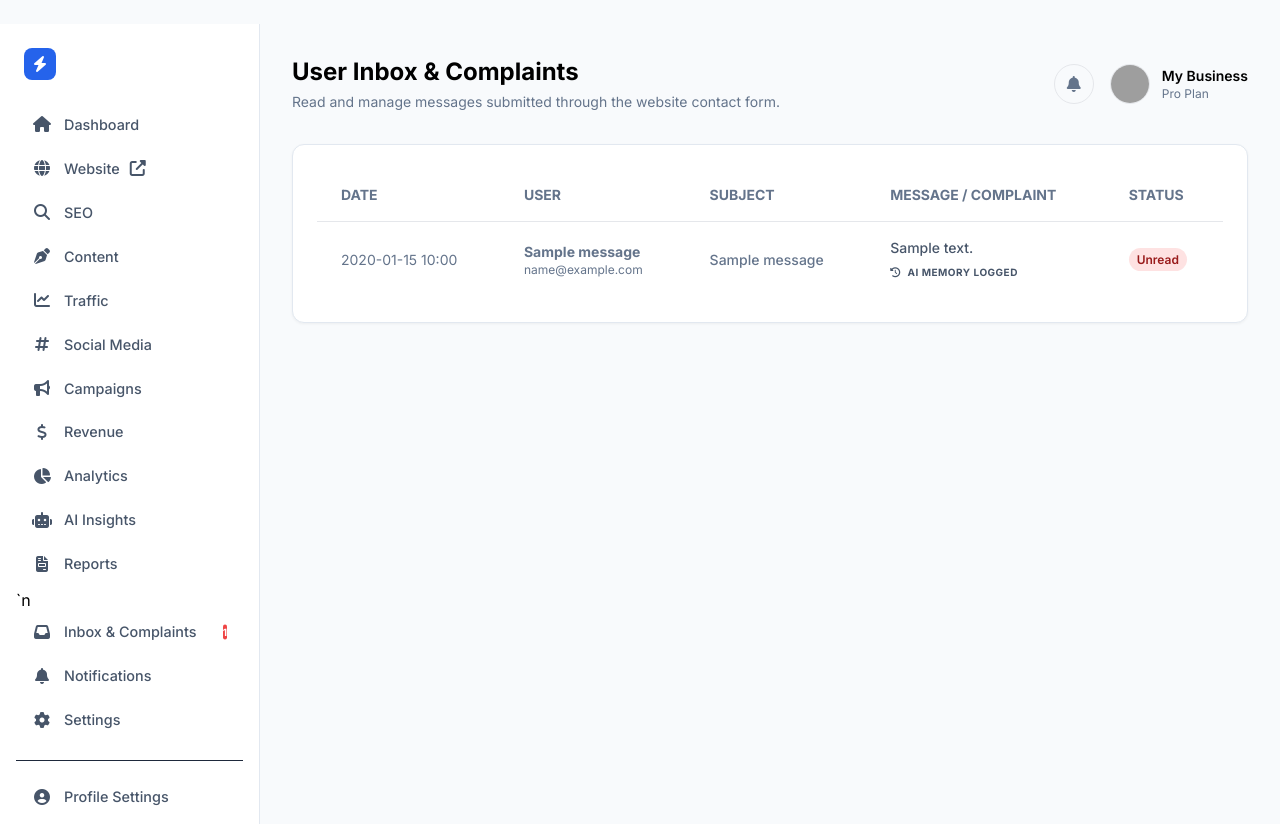
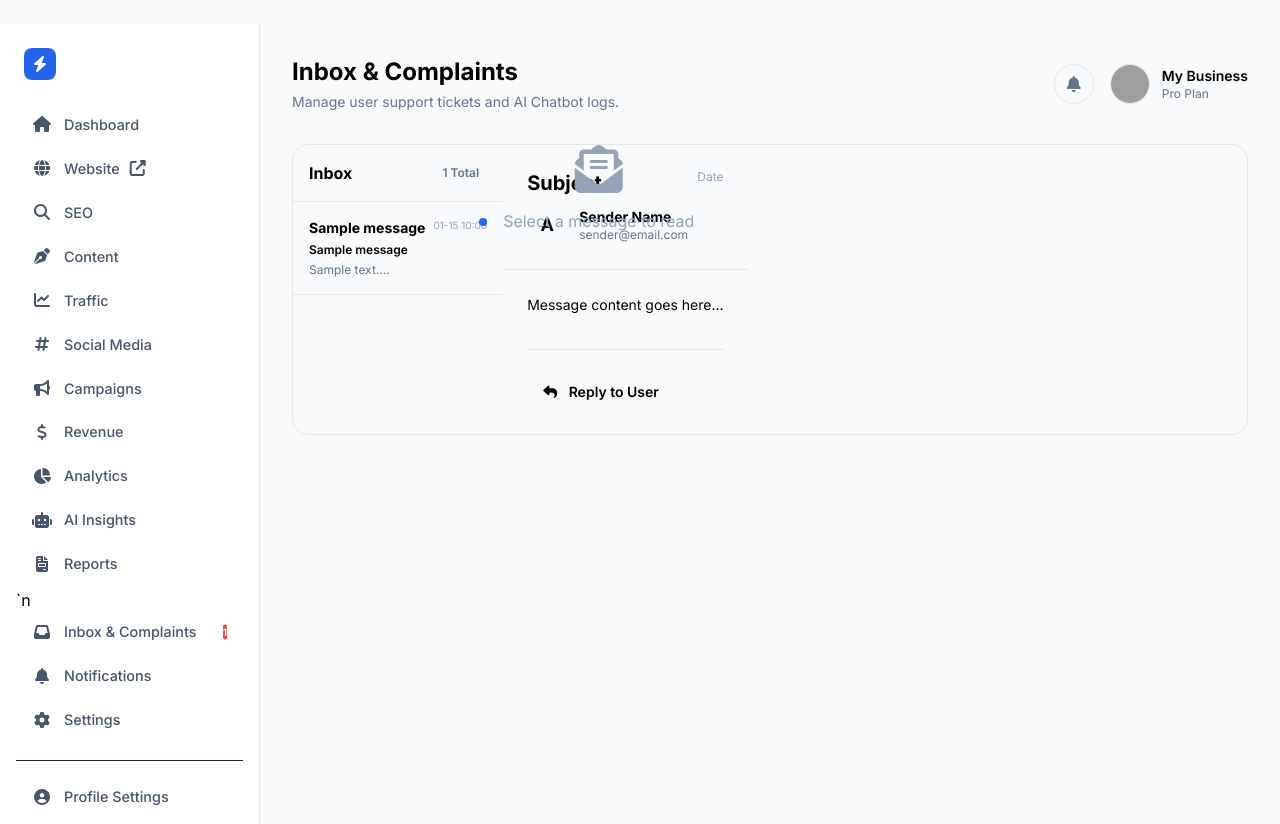
Before and after one commit to Alihussain121472/News-Agent, a Flask app: page /analytics/messages in a window 1280 px wide. Run offline with Flask 3, Linux system fonts and the light colour scheme; a user stored in the database is signed in; data comes from the database, SQL or seed files in the repository; tables that the repository leaves empty hold one stand-in row (values such as "Sample post"); parts of the project's set-up code (start-up, migrations or seed data) failed here and were passed over; grey boxes are pictures that could not be loaded.

Commit message:
feat: redesign admin inbox into interactive Gmail-style UI with read receipts

```diff
--- a/analytics_revenue_portal/routes.py
+++ b/analytics_revenue_portal/routes.py
@@ -139,3 +139,10 @@ def notifications():
 def unread_count():
     db = NewsDatabase()
     return jsonify({'count': db.get_unread_message_count()})
+
+@analytics_bp.route('/api/messages/<int:msg_id>/read', methods=['POST'])
+@admin_required
+def mark_msg_read(msg_id):
+    db = NewsDatabase()
+    db.mark_message_read(msg_id)
+    return jsonify({'status': 'success'})
--- a/analytics_revenue_portal/templates/messages.html
+++ b/analytics_revenue_portal/templates/messages.html
@@ -1,49 +1,121 @@
 {% extends "base_saas.html" %}
 {% block title %}User Inbox - Nova OS{% endblock %}
-{% block page_title %}User Inbox & Complaints{% endblock %}
-{% block page_subtitle %}Read and manage messages submitted through the website contact form.{% endblock %}
+{% block page_title %}Inbox & Complaints{% endblock %}
+{% block page_subtitle %}Manage user support tickets and AI Chatbot logs.{% endblock %}
 
 {% block content %}
-<div class="kpi-card mb-8 p-0 overflow-hidden">
-  <div class="overflow-x-auto">
-    <table class="w-full text-left text-sm text-slate-500">
-      <thead class="bg-slate-50 text-slate-700 uppercase border-b border-slate-200">
-        <tr>
-          <th class="px-6 py-4">Date</th>
-          <th class="px-6 py-4">User</th>
-          <th class="px-6 py-4">Subject</th>
-          <th class="px-6 py-4">Message / Complaint</th>
-          <th class="px-6 py-4">Status</th>
-        </tr>
-      </thead>
-      <tbody class="divide-y divide-slate-100">
-        {% for msg in messages %}
-        <tr class="hover:bg-slate-50 transition">
-          <td class="px-6 py-4 whitespace-nowrap">{{ msg.submitted_at[:16] }}</td>
-          <td class="px-6 py-4">
-            <div class="font-bold text-slate-900">{{ msg.name }}</div>
-            <div class="text-xs text-blue-600">{{ msg.email }}</div>
-          </td>
-          <td class="px-6 py-4 font-medium text-slate-700">{{ msg.subject }}</td>
-          <td class="px-6 py-4 text-slate-600 max-w-md"><div class="font-medium text-slate-900 mb-1" title="{{ msg.message }}">{{ msg.message }}</div><div class="text-[10px] text-blue-500 font-bold uppercase tracking-wider"><i class="fas fa-history mr-1"></i> AI Memory logged</div></td>
-          <td class="px-6 py-4">
-            {% if msg.status == 'new' %}
-              <span class="badge badge-red">Unread</span>
+<div class="h-[75vh] flex rounded-2xl border border-slate-200 overflow-hidden bg-white shadow-sm">
+
+    <!-- Left Column: Message List -->
+    <div class="w-1/3 border-r border-slate-200 bg-slate-50 flex flex-col h-full">
+        <div class="p-4 border-b border-slate-200 bg-white flex justify-between items-center">
+            <h3 class="font-bold text-slate-800">Inbox</h3>
+            <span class="text-xs font-semibold text-slate-500 bg-slate-100 px-2 py-1 rounded-md">{{ messages|length }} Total</span>
+        </div>
+
+        <div class="flex-1 overflow-y-auto" id="message-list">
+            {% for msg in messages %}
+            <div class="msg-item p-4 border-b border-slate-100 cursor-pointer hover:bg-blue-50 transition relative {% if msg.status == 'new' %}bg-white border-l-4 border-l-blue-600{% else %}bg-slate-50 opacity-80{% endif %}"
+                 onclick="openMessage({{ msg.id }}, '{{ msg.name|e }}', '{{ msg.email|e }}', '{{ msg.subject|e }}', '{{ msg.submitted_at|e }}', this)"
+                 data-id="{{ msg.id }}"
+                 data-content="{{ msg.message|e }}">
+
+                <div class="flex justify-between items-start mb-1">
+                    <span class="font-bold text-sm {% if msg.status == 'new' %}text-slate-900{% else %}text-slate-700{% endif %} truncate">{{ msg.name }}</span>
+                    <span class="text-[10px] text-slate-400 whitespace-nowrap ml-2">{{ msg.submitted_at[5:16] }}</span>
+                </div>
+                <div class="text-xs font-semibold text-slate-800 truncate mb-1">{{ msg.subject }}</div>
+                <div class="text-xs text-slate-500 truncate">{{ msg.message[:60] }}...</div>
+
+                {% if msg.status == 'new' %}
+                <div class="absolute top-4 right-4 w-2 h-2 bg-blue-600 rounded-full unread-dot"></div>
+                {% endif %}
+            </div>
             {% else %}
-              <span class="badge badge-green">Resolved</span>
-            {% endif %}
-          </td>
-        </tr>
-        {% else %}
-        <tr>
-          <td colspan="5" class="px-6 py-12 text-center text-slate-500">
-            <i class="fas fa-inbox text-4xl text-slate-300 mb-3"></i>
-            <p>Your inbox is empty. No complaints or messages yet!</p>
-          </td>
-        </tr>
-        {% endfor %}
-      </tbody>
-    </table>
-  </div>
+            <div class="p-8 text-center text-slate-400">
+                <i class="fas fa-inbox text-4xl mb-3 opacity-50"></i>
+                <p class="text-sm">Your inbox is empty.</p>
+            </div>
+            {% endfor %}
+        </div>
+    </div>
+
+    <!-- Right Column: Message View -->
+    <div class="w-2/3 bg-white flex flex-col h-full relative" id="message-view">
+        <!-- Empty State -->
+        <div id="empty-state" class="absolute inset-0 flex flex-col items-center justify-center text-slate-400 bg-slate-50 z-10">
+            <i class="fas fa-envelope-open-text text-5xl mb-4 opacity-20"></i>
+            <p>Select a message to read</p>
+        </div>
+
+        <!-- Active View -->
+        <div class="p-6 border-b border-slate-100 flex justify-between items-start">
+            <div>
+                <h2 id="view-subject" class="text-xl font-bold text-slate-900 mb-2">Subject</h2>
+                <div class="flex items-center gap-3">
+                    <div class="w-10 h-10 rounded-full bg-blue-100 text-blue-600 flex items-center justify-center font-bold text-lg" id="view-avatar">A</div>
+                    <div>
+                        <div class="font-bold text-sm text-slate-900" id="view-name">Sender Name</div>
+                        <div class="text-xs text-slate-500" id="view-email">sender@email.com</div>
+                    </div>
+                </div>
+            </div>
+            <div class="text-xs text-slate-400" id="view-date">Date</div>
+        </div>
+
+        <div class="p-6 flex-1 overflow-y-auto">
+            <div class="text-sm text-slate-800 leading-relaxed whitespace-pre-wrap" id="view-body">
+                Message content goes here...
+            </div>
+
+            <div class="mt-8 pt-6 border-t border-slate-100">
+                <button class="bg-slate-100 hover:bg-slate-200 text-slate-700 px-4 py-2 rounded-lg text-sm font-semibold transition" onclick="alert('Reply functionality coming soon!')">
+                    <i class="fas fa-reply mr-2"></i> Reply to User
+                </button>
+            </div>
+        </div>
+    </div>
 </div>
+
+<script>
+function openMessage(id, name, email, subject, date, element) {
+    // Hide empty state
+    document.getElementById('empty-state').style.display = 'none';
+
+    // Populate data
+    document.getElementById('view-subject').textContent = subject;
+    document.getElementById('view-name').textContent = name;
+    document.getElementById('view-email').textContent = email;
+    document.getElementById('view-date').textContent = date;
+    document.getElementById('view-avatar').textContent = name.charAt(0).toUpperCase();
+
+    // Get full content from data attribute to preserve formatting
+    const content = element.getAttribute('data-content');
+    document.getElementById('view-body').textContent = content;
+
+    // Mark as active in UI
+    document.querySelectorAll('.msg-item').forEach(el => el.classList.remove('bg-blue-100'));
+    element.classList.add('bg-blue-100');
+
+    // Mark as read visually
+    element.classList.remove('bg-white', 'border-l-4', 'border-l-blue-600');
+    element.classList.add('bg-slate-50', 'opacity-80');
+    const dot = element.querySelector('.unread-dot');
+    if (dot) dot.remove();
+
+    // Send read receipt to backend
+    fetch('/analytics/api/messages/' + id + '/read', { method: 'POST' });
+
+    // Optionally update the sidebar notification badge counter
+    const badge = document.getElementById('inbox-badge');
+    if(badge && badge.textContent) {
+        let count = parseInt(badge.textContent);
+        if(count > 0) {
+            count--;
+            badge.textContent = count;
+            if(count === 0) badge.classList.add('hidden');
+        }
+    }
+}
+</script>
 {% endblock %}
```
Also changed, not shown: database.py (+59 -12 lines).
